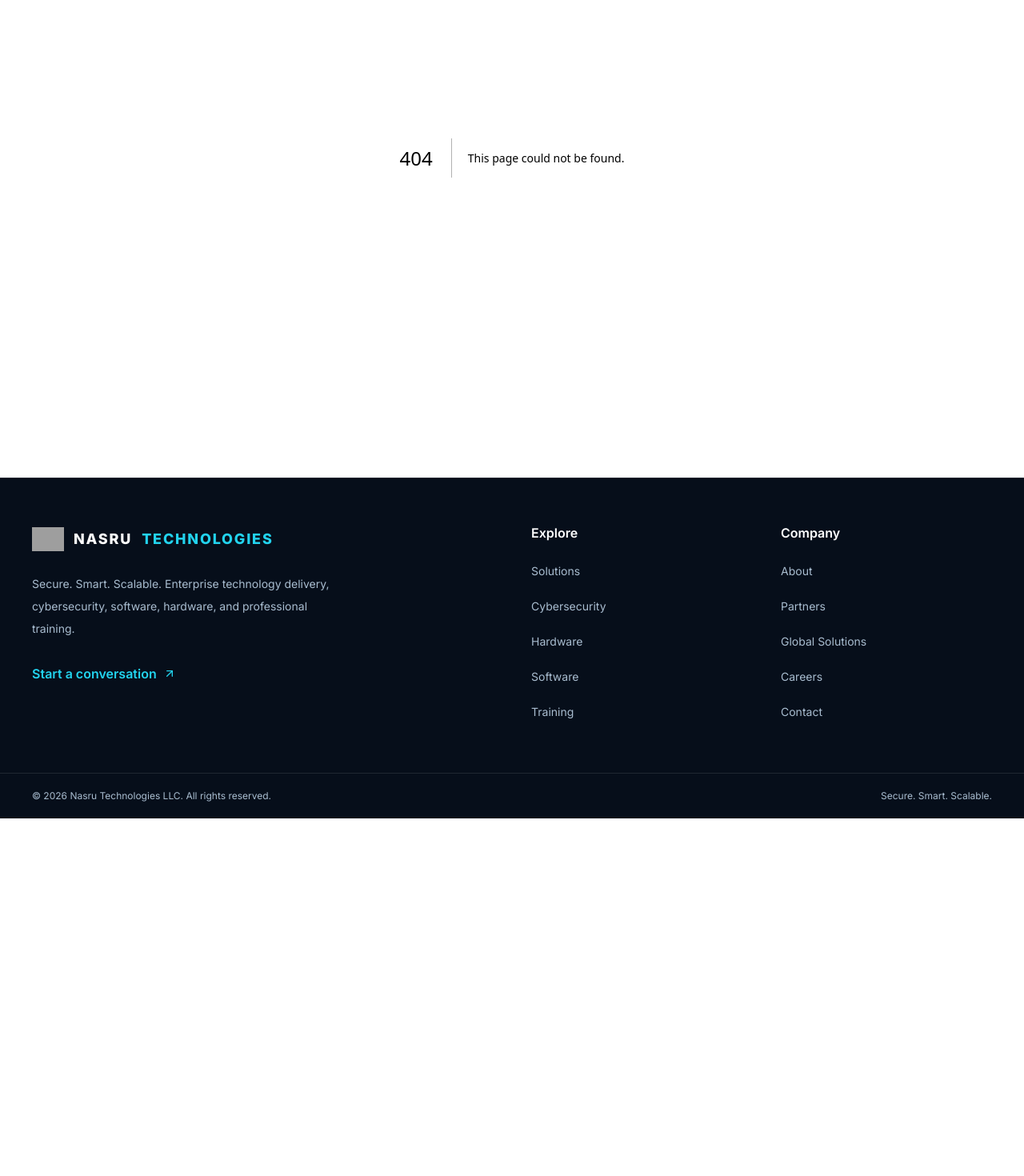
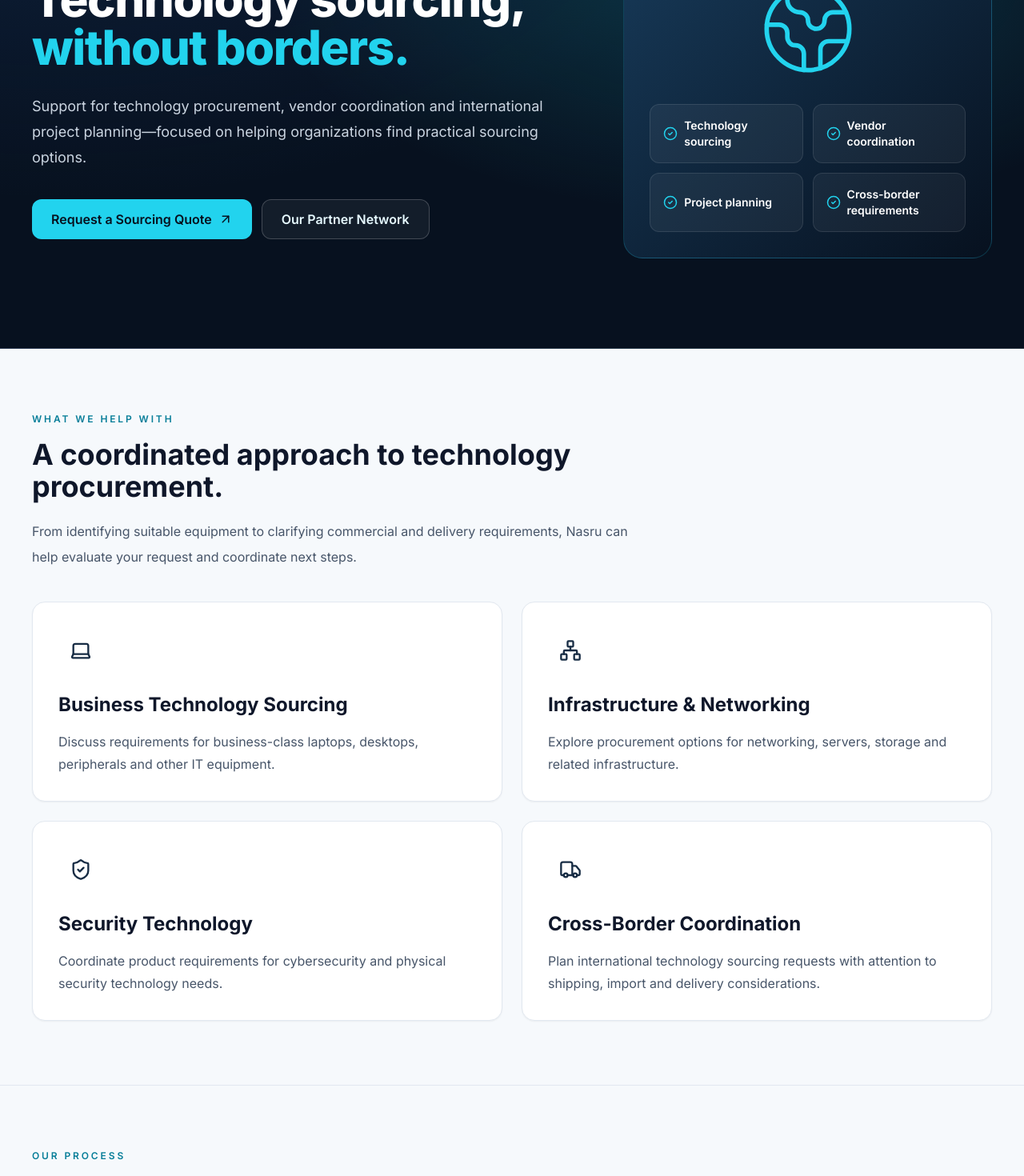
Before and after one commit to Natinael-hub/NASRU-TECHNOLOGIES, a Next.js app: page /global in a window 1280 px wide. Before the commit this address had no page. Shown: the part 280-1750 px from the top of the page at 80% size. Before the commit the page ends 1303 px from the top, so only its background shows below. Built offline with nearby package versions, Linux system fonts and the light colour scheme; grey boxes are pictures that could not be loaded.

Commit message:
feat: add Global Solutions sourcing and procurement page

```diff
--- /dev/null
+++ b/src/app/global/page.tsx
@@ -0,0 +1,21 @@
+import type { Metadata } from "next";
+import Link from "next/link";
+import { ArrowUpRight, Globe2, Laptop, Network, PackageCheck, SearchCheck, ShieldCheck, Truck, FileCheck2, CheckCircle2 } from "lucide-react";
+export const metadata:Metadata={title:"Global Technology Sourcing & Procurement",description:"Nasru Global Solutions helps organizations explore IT sourcing, procurement coordination and cross-border technology project requirements.",alternates:{canonical:"/global"}};
+const capabilities=[
+{icon:Laptop,title:"Business Technology Sourcing",text:"Discuss requirements for business-class laptops, desktops, peripherals and other IT equipment."},
+{icon:Network,title:"Infrastructure & Networking",text:"Explore procurement options for networking, servers, storage and related infrastructure."},
+{icon:ShieldCheck,title:"Security Technology",text:"Coordinate product requirements for cybersecurity and physical security technology needs."},
+{icon:Truck,title:"Cross-Border Coordination",text:"Plan international technology sourcing requests with attention to shipping, import and delivery considerations."}
+];
+const steps=[
+{icon:SearchCheck,title:"Understand requirements",text:"Share product specifications, quantities, destination and target delivery dates."},
+{icon:FileCheck2,title:"Review sourcing options",text:"We assess potential channels, availability and commercial requirements."},
+{icon:PackageCheck,title:"Confirm a delivery plan",text:"Any quote and fulfillment scope are confirmed before an order is placed."}
+];
+export default function GlobalPage(){return <main id="main-content">
+<section className="hero-glow border-b border-white/10"><div className="container-nasru grid gap-12 py-20 lg:grid-cols-[1.2fr_.8fr] lg:items-center lg:py-28"><div><p className="eyebrow">Nasru Global Solutions</p><h1 className="mt-5 max-w-4xl text-5xl font-extrabold leading-tight tracking-tight text-white sm:text-6xl">Technology sourcing, <span className="text-cyan">without borders.</span></h1><p className="mt-7 max-w-2xl text-lg leading-8 text-slate-300">Support for technology procurement, vendor coordination and international project planning—focused on helping organizations find practical sourcing options.</p><div className="mt-9 flex flex-wrap gap-3"><Link href="/contact" className="button-primary">Request a Sourcing Quote <ArrowUpRight size={18}/></Link><Link href="/partners" className="button-secondary">Our Partner Network</Link></div></div><div className="rounded-3xl border border-cyan/20 bg-gradient-to-br from-[#173a59] to-[#07111f] p-8"><Globe2 className="mx-auto my-8 text-cyan" size={124} strokeWidth={1.1}/><div className="grid grid-cols-2 gap-3">{["Technology sourcing","Vendor coordination","Project planning","Cross-border requirements"].map(x=><div key={x} className="flex items-center gap-2 rounded-xl border border-white/10 bg-white/5 p-4 text-sm font-semibold text-white"><CheckCircle2 className="shrink-0 text-cyan" size={18}/>{x}</div>)}</div></div></div></section>
+<section className="container-nasru py-20"><p className="eyebrow">What we help with</p><h2 className="mt-4 max-w-3xl text-3xl font-bold text-slate-900 sm:text-4xl">A coordinated approach to technology procurement.</h2><p className="mt-5 max-w-3xl leading-8 text-slate-600">From identifying suitable equipment to clarifying commercial and delivery requirements, Nasru can help evaluate your request and coordinate next steps.</p><div className="mt-10 grid gap-6 md:grid-cols-2">{capabilities.map(x=><article key={x.title} className="rounded-2xl border border-slate-200 bg-white p-8 shadow-sm"><div className="flex h-14 w-14 items-center justify-center rounded-xl bg-cyan-50 text-cyan-800"><x.icon size={28}/></div><h3 className="mt-6 text-2xl font-bold text-slate-900">{x.title}</h3><p className="mt-4 leading-7 text-slate-600">{x.text}</p></article>)}</div></section>
+<section className="border-y border-slate-200 bg-slate-50"><div className="container-nasru py-20"><p className="eyebrow">Our process</p><h2 className="mt-4 text-3xl font-bold text-slate-900 sm:text-4xl">Clear steps from request to proposal.</h2><div className="mt-10 grid gap-5 md:grid-cols-3">{steps.map((x,i)=><article key={x.title} className="rounded-2xl border border-slate-200 bg-white p-7"><div className="flex items-center justify-between"><x.icon className="text-cyan-800" size={30}/><span className="text-2xl font-bold text-slate-300">0{i+1}</span></div><h3 className="mt-6 text-xl font-bold text-slate-900">{x.title}</h3><p className="mt-3 leading-7 text-slate-600">{x.text}</p></article>)}</div><p className="mt-7 max-w-4xl text-sm leading-7 text-slate-600">International availability, export controls, customs, duties, warranties, freight, local compliance and final delivery terms depend on the products and destination. Nasru does not guarantee cross-border fulfillment until the scope has been confirmed.</p></div></section>
+<section className="container-nasru py-20"><div className="rounded-3xl bg-gradient-to-r from-[#123653] to-[#07111f] p-9 sm:p-12"><p className="text-xs font-semibold uppercase tracking-widest text-cyan-300">Tell us what you need</p><h2 className="mt-4 max-w-3xl text-3xl font-bold text-white sm:text-4xl">Planning an IT procurement or international technology project?</h2><p className="mt-5 max-w-2xl leading-8 text-slate-200">Send your product list, quantities, delivery location and timeline. Our team can review the request and discuss the available next steps.</p><Link href="/contact" className="button-primary mt-8">Contact Nasru Technologies <ArrowUpRight size={18}/></Link></div></section>
+</main>;}
```
